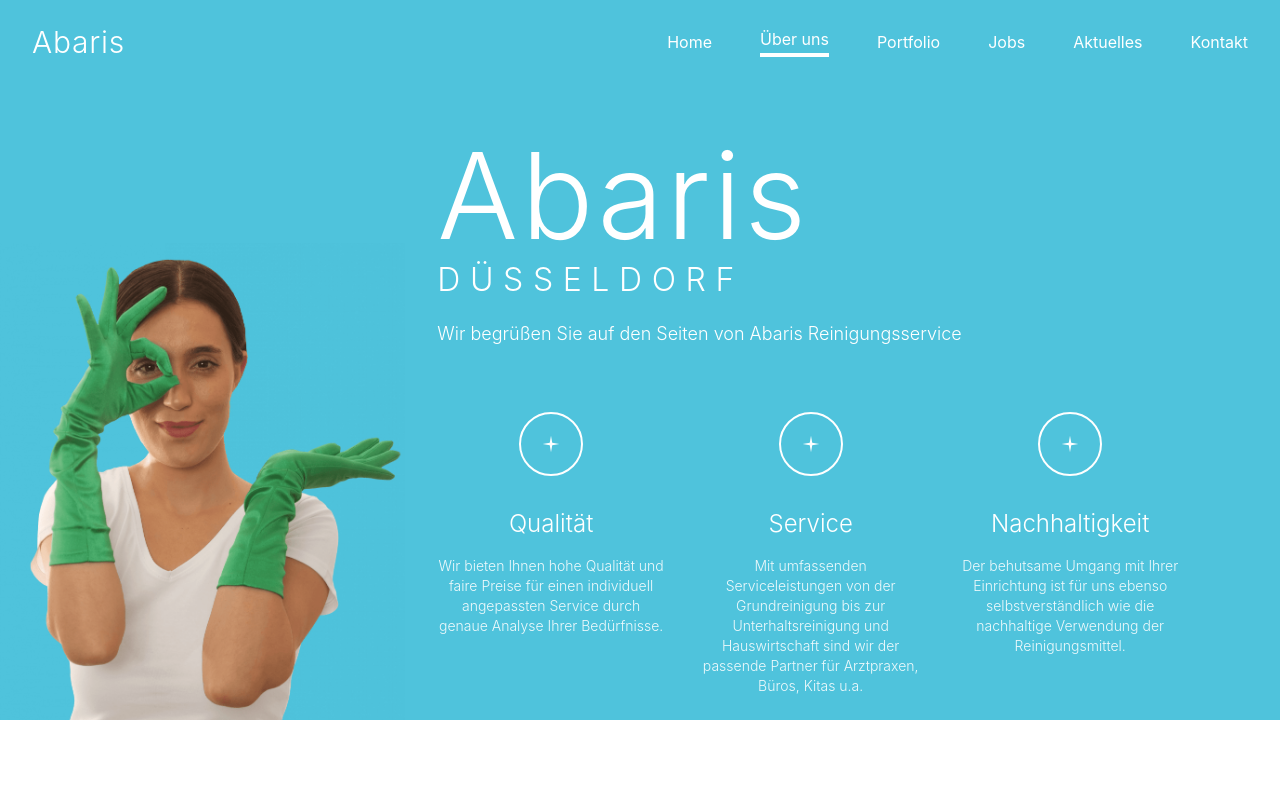
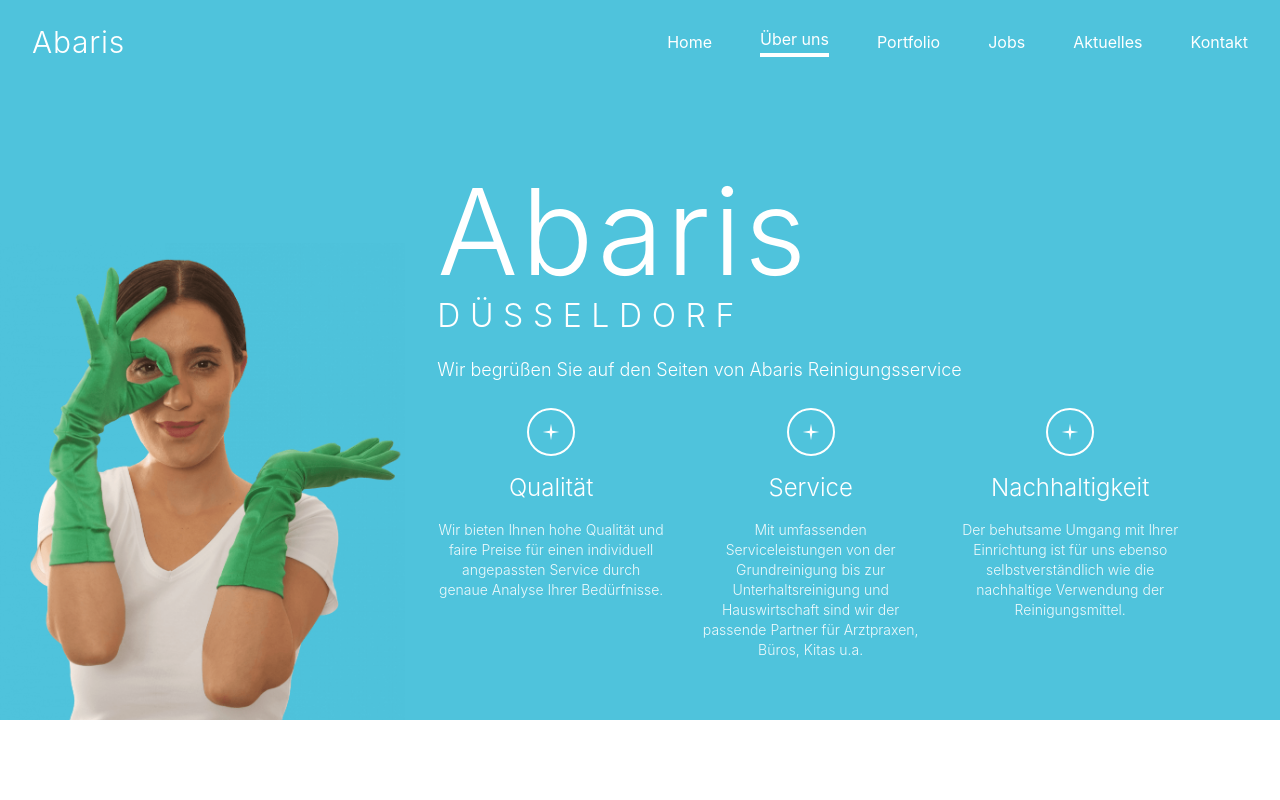
Before and after one commit to ecoezer/abaris, a React (Vite) app: page / in a window 1280 px wide. Shown: the top 800 px of the page. Built offline with nearby package versions, Linux system fonts and the light colour scheme.

Commit message:
Updated Hero.jsx

```diff
--- a/src/components/Hero.jsx
+++ b/src/components/Hero.jsx
@@ -28,7 +28,7 @@ function Hero() {
                   <div className="text-lg sm:text-2xl md:text-2xl lg:text-[32px] tracking-[0.3em] mt-2">DÜSSELDORF</div>
                 </h1>
 
-                <p className="text-white text-sm sm:text-base md:text-lg mb-8 md:mb-16 font-light">
+                <p className="text-white text-sm sm:text-base md:text-lg mb-8 md:mb-10 lg:mb-6 font-light">
                   Wir begrüßen Sie auf den Seiten von Abaris Reinigungsservice
                 </p>
               </div>
@@ -37,7 +37,7 @@ function Hero() {
               <div className="grid grid-cols-1 sm:grid-cols-2 md:grid-cols-3 lg:grid-cols-3 gap-4 md:gap-8 w-full pb-8 md:pb-0">
                 {/* Qualität */}
                 <div className="flex flex-col items-center text-center group h-full">
-                  <div className="mb-2 md:mb-2 lg:mb-8 flex items-center justify-center w-10 md:w-10 lg:w-16 h-10 md:h-10 lg:h-16 rounded-full border-2 border-white transition-all duration-300 group-hover:scale-110 group-hover:bg-white group-hover:bg-opacity-10">
+                  <div className="mb-2 md:mb-2 lg:mb-4 flex items-center justify-center w-10 md:w-10 lg:w-12 h-10 md:h-10 lg:h-12 rounded-full border-2 border-white transition-all duration-300 group-hover:scale-110 group-hover:bg-white group-hover:bg-opacity-10">
                     <StarIcon />
                   </div>
                   <h3 className="text-white text-lg md:text-base lg:text-2xl font-light mb-1 md:mb-1 lg:mb-4 transition-all duration-300 group-hover:scale-105">Qualität</h3>
@@ -48,7 +48,7 @@ function Hero() {
 
                 {/* Service */}
                 <div className="flex flex-col items-center text-center group h-full">
-                  <div className="mb-2 md:mb-2 lg:mb-8 flex items-center justify-center w-10 md:w-10 lg:w-16 h-10 md:h-10 lg:h-16 rounded-full border-2 border-white transition-all duration-300 group-hover:scale-110 group-hover:bg-white group-hover:bg-opacity-10">
+                  <div className="mb-2 md:mb-2 lg:mb-4 flex items-center justify-center w-10 md:w-10 lg:w-12 h-10 md:h-10 lg:h-12 rounded-full border-2 border-white transition-all duration-300 group-hover:scale-110 group-hover:bg-white group-hover:bg-opacity-10">
                     <StarIcon />
                   </div>
                   <h3 className="text-white text-lg md:text-base lg:text-2xl font-light mb-1 md:mb-1 lg:mb-4 transition-all duration-300 group-hover:scale-105">Service</h3>
@@ -59,7 +59,7 @@ function Hero() {
 
                 {/* Nachhaltigkeit */}
                 <div className="flex flex-col items-center text-center group h-full">
-                  <div className="mb-2 md:mb-2 lg:mb-8 flex items-center justify-center w-10 md:w-10 lg:w-16 h-10 md:h-10 lg:h-16 rounded-full border-2 border-white transition-all duration-300 group-hover:scale-110 group-hover:bg-white group-hover:bg-opacity-10">
+                  <div className="mb-2 md:mb-2 lg:mb-4 flex items-center justify-center w-10 md:w-10 lg:w-12 h-10 md:h-10 lg:h-12 rounded-full border-2 border-white transition-all duration-300 group-hover:scale-110 group-hover:bg-white group-hover:bg-opacity-10">
                     <StarIcon />
                   </div>
                   <h3 className="text-white text-lg md:text-base lg:text-2xl font-light mb-1 md:mb-1 lg:mb-4 transition-all duration-300 group-hover:scale-105">Nachhaltigkeit</h3>
```
